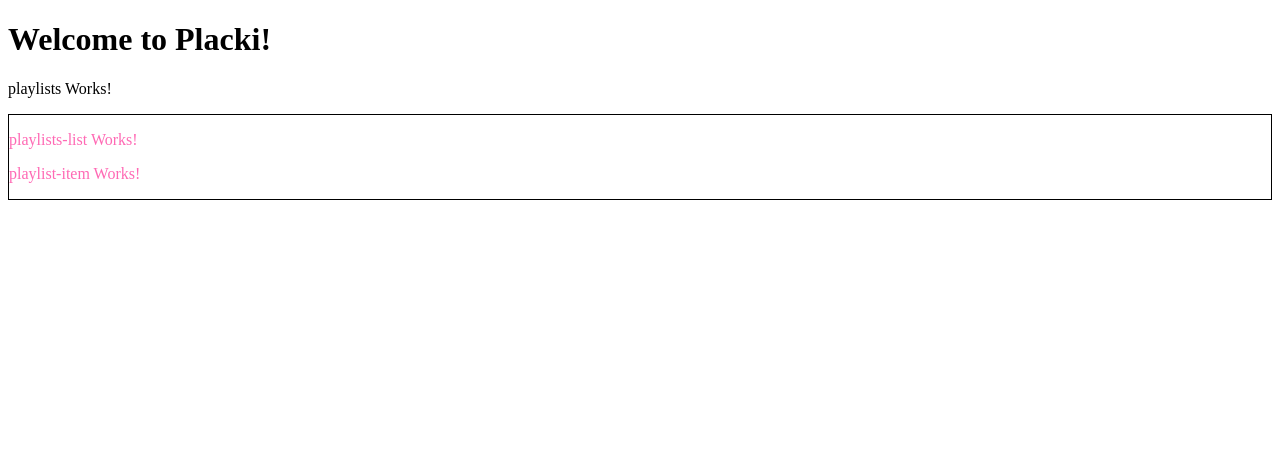
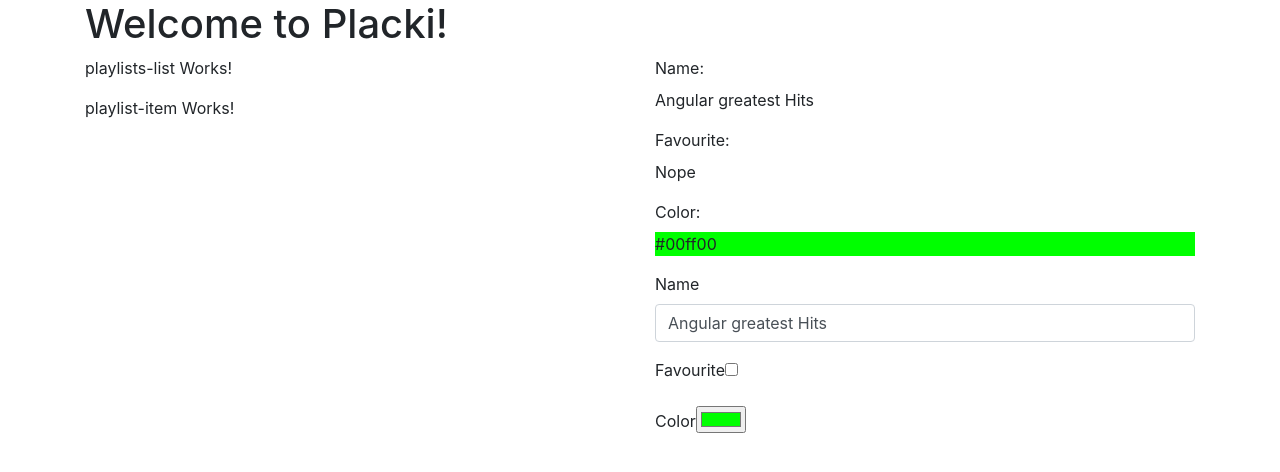
Before and after one commit to rdrezner/szkolenie_ang, an Angular app: page / in a window 1280 px wide. Shown: the top 472 px of the page. Built offline with nearby package versions, Linux system fonts and the light colour scheme.

Commit message:
Data binding one-way

```diff
--- a/package.json
+++ b/package.json
@@ -21,6 +21,7 @@
     "@angular/platform-browser": "^4.2.4",
     "@angular/platform-browser-dynamic": "^4.2.4",
     "@angular/router": "^4.2.4",
+    "bootstrap": "^4.0.0-beta",
     "core-js": "^2.4.1",
     "rxjs": "^5.4.2",
     "zone.js": "^0.8.14"
--- a/src/app/app.component.html
+++ b/src/app/app.component.html
@@ -1,5 +1,7 @@
-<h1>
-  Welcome to {{title}}!
-</h1>
+<div class="container">
+  <h1>
+    Welcome to {{title}}!
+  </h1>
 
-<playlists></playlists>
+  <playlists></playlists>
+</div>
--- a/src/app/playlists/playlist-details.component.ts
+++ b/src/app/playlists/playlist-details.component.ts
@@ -1,15 +1,50 @@
 import { Component, OnInit } from '@angular/core';
+import { Playlist } from './playlist';
 
 @Component({
   selector: 'playlist-details',
   template: `
-    <p>
-      playlist-details Works!
-    </p>
+  <div>
+  <div class="form-group">
+      <label>Name: </label>
+      <div class="form-control-static"> {{playlist.name}} </div>
+  </div>
+  <div class="form-group">
+      <label>Favourite: </label>
+      <div class="form-control-static"> {{ playlist.favourite? 'Favouite' : 'Nope' }} </div>
+  </div>
+  <div class="form-group">
+      <label>Color: </label>
+      <div class="form-control-static"
+        [style.backgroundColor]="playlist.color"> {{ playlist.color }} </div>
+  </div>
+  </div>
+
+  <div>
+    <div class="form-group">
+        <label>Name</label>
+        <input type="text" class="form-control" [value]="playlist.name">
+    </div>
+    <div class="form-group">
+        <label>Favourite</label>
+        <input type="checkbox" [checked]="playlist.favourite">
+    </div>
+    <div class="form-group">
+        <label>Color</label>
+        <input type="color" [value]="playlist.color">
+    </div>
+  </div>
   `,
   styles: []
 })
 export class PlaylistDetailsComponent implements OnInit {
+
+  playlist:Playlist = {
+    id: 123,
+    name: "Angular greatest Hits",
+    favourite:false,
+    color: "#00ff00",
+  }
 
   constructor() { }
 
--- /dev/null
+++ b/src/app/playlists/playlist.ts
@@ -0,0 +1,10 @@
+export interface Playlist {
+    id: number;
+    name: string;
+    favourite: boolean;
+    color:string;
+    // tracks: Array<Track>
+    tracks?: Track[]
+}
+
+interface Track{}
--- a/src/app/playlists/playlists-list.component.ts
+++ b/src/app/playlists/playlists-list.component.ts
@@ -8,20 +8,20 @@ import { Component, OnInit,ViewEncapsulation } from '@angular/core';
     </p>
     <playlist-item></playlist-item>
   `,
-  // encapsulation: ViewEncapsulation.Emulated,
-  styles: [`
-    :host-context(playlists){
-      color:red !important;
-    }
+  encapsulation: ViewEncapsulation.Emulated,
+  // styles: [`
+  //   :host-context(playlists){
+  //     color:red !important;
+  //   }
 
-    :host(.klasa){
-      border:1px solid black;
-      display:block;
-    }
-    :host() ::ng-deep p{
-      color: hotpink;
-    }
-  `]
+  //   :host(.klasa){
+  //     border:1px solid black;
+  //     display:block;
+  //   }
+  //   :host() ::ng-deep p{
+  //     color: hotpink;
+  //   }
+  // `]
 })
 export class PlaylistsListComponent implements OnInit {
 
--- a/src/app/playlists/playlists.component.ts
+++ b/src/app/playlists/playlists.component.ts
@@ -3,10 +3,14 @@ import { Component, OnInit } from '@angular/core';
 @Component({
   selector: 'playlists',
   template: `
-    <p>
-      playlists Works!
-    </p>
-    <playlists-list class="klasa"></playlists-list>
+    <div class="row">
+      <div class="col">
+        <playlists-list></playlists-list>
+      </div>
+      <div class="col">
+        <playlist-details></playlist-details>
+      </div>
+    </div>
   `,
   styles: []
 })
```
Also changed, not shown: .angular-cli.json, 1 other file (tests, documents, lock files or other folders).
